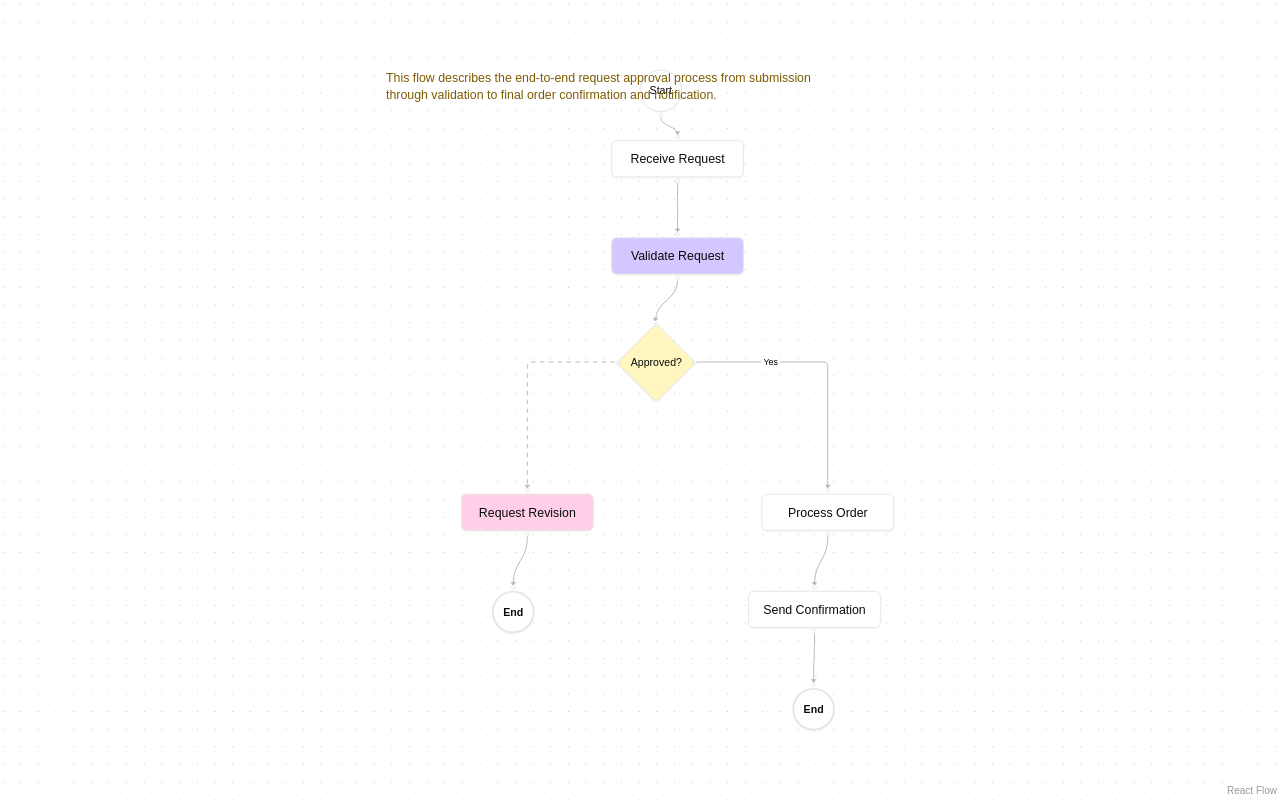
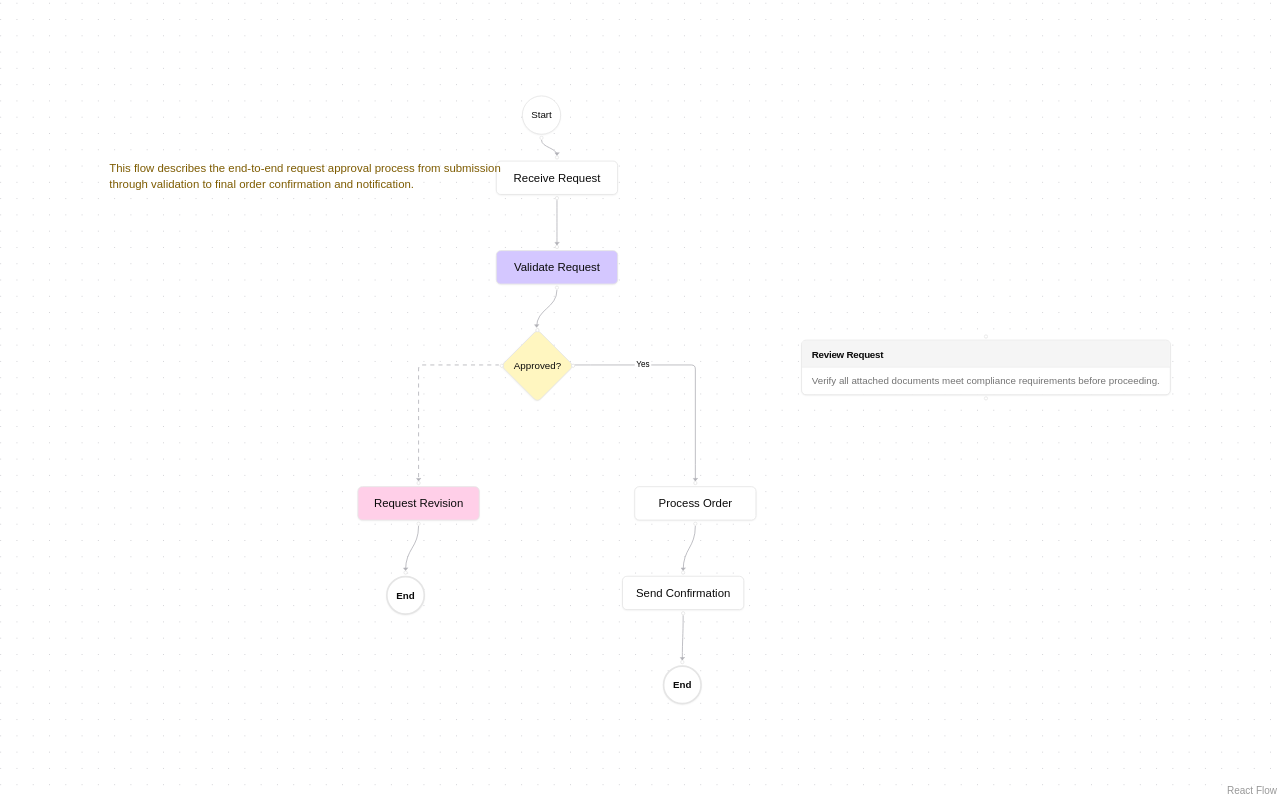
Before and after one commit to ibrohhm/workflow-ui, a Next.js app: page / in a window 1280 px wide. Built offline with nearby package versions, Linux system fonts and the light colour scheme.

Commit message:
feat(nodes): add CardNode with header and content sections
- header strip tinted with node background color, falls back to --muted
- content body with muted foreground text and overflow scroll
- registered as card type in nodeTypes
- added sample card node to request-approval-flow.json

```diff
--- /dev/null
+++ b/components/nodes/card-node.tsx
@@ -0,0 +1,31 @@
+import { Handle, Position, type NodeProps } from '@xyflow/react';
+import { COLORS } from '@/constants/colors';
+import { BaseNode } from './base-node';
+
+export function CardNode({ data, selected }: NodeProps) {
+  return (
+    <BaseNode
+      selected={selected}
+      className="w-full h-full flex flex-col overflow-hidden p-0"
+    >
+      <Handle type="target" position={Position.Top} />
+
+      <div
+        className="shrink-0 px-3 py-1 border-b border-border/60"
+        style={{ backgroundColor: COLORS[data.background as string] ?? 'var(--muted)' }}
+      >
+        <span className="text-xs font-semibold leading-none tracking-tight">
+          {data.title as string}
+        </span>
+      </div>
+
+      <div className="flex-1 px-3 py-2 overflow-auto">
+        <p className="text-xs text-muted-foreground leading-snug">
+          {data.content as string}
+        </p>
+      </div>
+
+      <Handle type="source" position={Position.Bottom} />
+    </BaseNode>
+  )
+}
--- a/components/workflow-ui.tsx
+++ b/components/workflow-ui.tsx
@@ -16,6 +16,7 @@ import { EndNode } from './nodes/end-node';
 import { TaskNode } from './nodes/task-node';
 import { GatewayNode } from './nodes/gateway-node';
 import { TextNode } from './nodes/text-node';
+import { CardNode } from './nodes/card-node';
 import simpleFlow from '../data/simple-flow.json';
 import requestApprovalFlow from '../data/request-approval-flow.json';
 
@@ -25,6 +26,7 @@ const nodeTypes = {
   task: TaskNode,
   gateway: GatewayNode,
   text: TextNode,
+  card: CardNode,
 }
 
 const initialNodes = requestApprovalFlow.nodes as Node[]
--- a/data/request-approval-flow.json
+++ b/data/request-approval-flow.json
@@ -9,7 +9,8 @@
     { "id": "process_order", "type": "task", "data": { "label": "Process Order" }, "position": { "x": 345, "y": 480 } },
     { "id": "send_confirmation", "type": "task", "data": { "label": "Send Confirmation" }, "position": { "x": 330, "y": 590 } },
     { "id": "end_yes", "type": "end", "data": { "label": "End" }, "position": { "x": 380, "y": 700 } },
-    { "id": "annotation_1", "type": "text", "data": { "label": "This flow describes the end-to-end request approval process from submission through validation to final order confirmation and notification.", "color": "yellow" }, "position": { "x": -80, "y": 0 } }
+    { "id": "annotation_1", "type": "text", "data": { "label": "This flow describes the end-to-end request approval process from submission through validation to final order confirmation and notification.", "color": "yellow" }, "position": { "x": -300, "y": 80 } },
+    { "id": "card_1", "type": "card", "data": { "title": "Review Request", "content": "Verify all attached documents meet compliance requirements before proceeding." }, "position": { "x": 550, "y": 300 } }
   ],
   "edges": [
     { "id": "e1", "source": "start", "target": "receive_request", "markerEnd": { "type": "arrowclosed" } },
```
